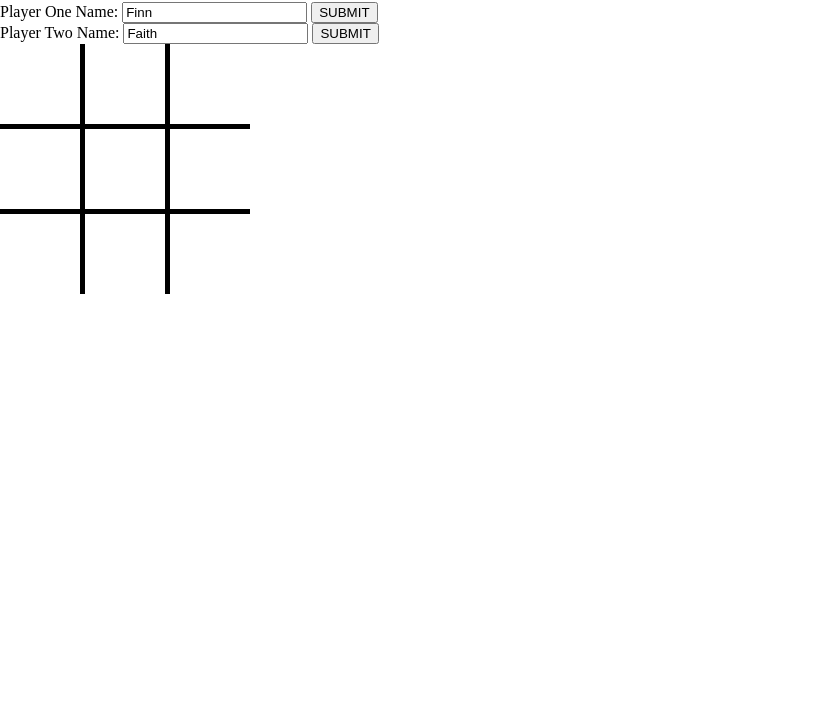
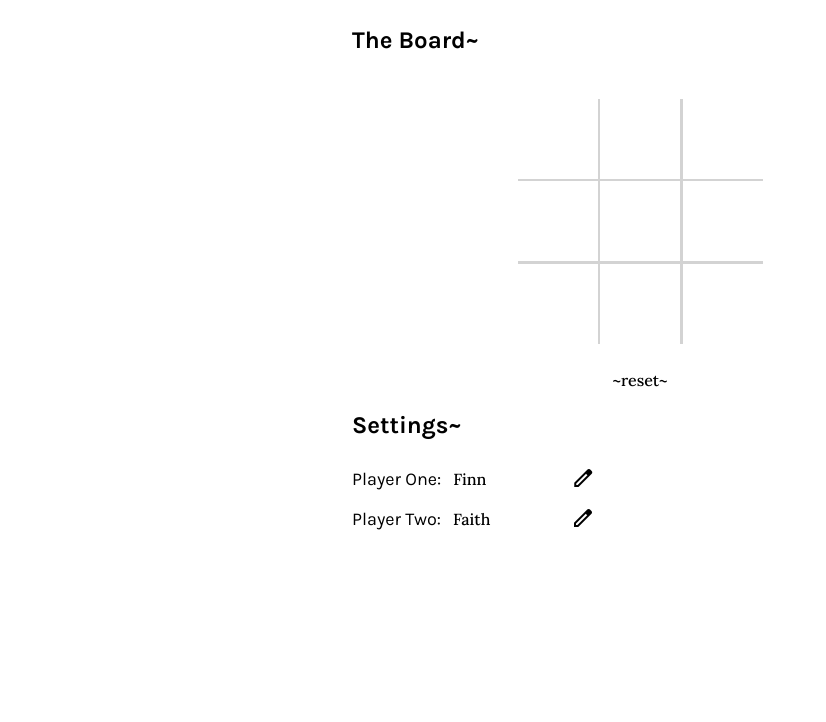
Before and after one commit to Jedsonofnel/TOP-js-tic-tac-toe, a website: page index.html in a window 1280 px wide. Shown: the part 78-800 px from the top of the page, without its empty margins (0-826 px from the left). Drawn offline with nearby package versions, Linux system fonts and the light colour scheme.

Commit message:
Implement reset board button

```diff
--- a/index.html
+++ b/index.html
@@ -4,24 +4,16 @@
         <meta charset="UTF-8" />
         <title>Tic-Tac-Toe</title>
         <link rel="stylesheet" href="styles.css" />
+        <link
+            rel="stylesheet"
+            href="https://fonts.googleapis.com/css2?family=Material+Symbols+Outlined:opsz,wght,FILL,GRAD@48,400,0,0"
+        />
         <script src="js/game.js" defer></script>
     </head>
 
     <body>
         <h1>Tic-Tac-Toe</h1>
-
-        <form action="/" method="POST" id="player_1_form">
-            <label for="player_1_name">Player One Name:</label>
-            <input type="text" id="player_1_name" name="player_1_name" />
-            <input type="submit" value="SUBMIT" />
-        </form>
-
-        <form action="/" method="POST" id="player_2_form">
-            <label for="player_2_name">Player Two Name:</label>
-            <input type="text" id="player_2_name" name="player_2_name" />
-            <input type="submit" value="SUBMIT" />
-        </form>
-
+        <h2>The Board~</h2>
         <div class="board-container">
             <main id="board">
                 <div id="0" class="cell"></div>
@@ -35,5 +27,25 @@
                 <div id="8" class="cell"></div>
             </main>
         </div>
+
+        <button id="reset">~reset~</button>
+
+        <h2>Settings~</h2>
+
+        <form action="/" method="POST" id="player_1_form">
+            <label for="player_1_name">Player One:</label>
+            <input type="text" id="player_1_name" name="player_1_name" />
+            <button type="submit">
+                <span class="material-symbols-outlined">edit</span>
+            </button>
+        </form>
+
+        <form action="/" method="POST" id="player_2_form">
+            <label for="player_2_name">Player Two:</label>
+            <input type="text" id="player_2_name" name="player_2_name" />
+            <button type="submit" aria-label="submit">
+                <span class="material-symbols-outlined">edit</span>
+            </button>
+        </form>
     </body>
 </html>
--- a/js/game.js
+++ b/js/game.js
@@ -144,8 +144,25 @@ const gameController = (() => {
         })
     }
 
+    const handleReset = (abort) => {
+        const resetButton = document.getElementById("reset")
+        resetButton.addEventListener(
+            "click",
+            () => {
+                abort.abort()
+                board.resetBoard()
+                beginRound()
+                alert("game reset!")
+            },
+            { once: true }
+        )
+    }
+
     const setupBoard = (abort) => {
         const boardNode = document.getElementById("board")
+        boardNode.childNodes.forEach((cell) => {
+            cell.textContent = ""
+        })
         boardNode.childNodes.forEach((cell) => {
             cell.addEventListener("click", handleSelection(abort), {
                 once: true,
@@ -185,6 +202,7 @@ const gameController = (() => {
     const beginRound = () => {
         const abort = new AbortController()
         setupBoard(abort)
+        handleReset(abort)
     }
 
     const start = () => {
--- a/styles.css
+++ b/styles.css
@@ -1,3 +1,11 @@
+@import url("https://fonts.googleapis.com/css2?family=Lora:ital,wght@0,500;0,700;1,500;1,700&display=swap");
+@import url("https://fonts.googleapis.com/css2?family=Karla:ital,wght@0,400;0,700;1,400;1,700&display=swap");
+
+:root {
+    --serif: "Lora", serif;
+    --sans: "Karla", sans-serif;
+}
+
 *,
 *:before,
 *:after {
@@ -5,26 +13,118 @@
 }
 
 body {
-    margin: 0;
+    margin: 0 auto;
+    width: min(72ch, 90%);
+    display: flex;
+    flex-direction: column;
 }
 
 /* the board */
 .board-container {
-    display: inline-block;
-    background-color: black;
+    display: block;
+    background-color: lightgrey;
+    align-self: center;
+    margin: 25px 0;
 }
 
 #board {
     display: grid;
     grid-template-columns: repeat(3, 80px);
     grid-template-rows: repeat(3, 80px);
-    grid-gap: 5px;
+    grid-gap: 2.5px;
 }
 
 .cell {
     background-color: white;
+    font-size: 60px;
+    font-family: var(--sans);
+    font-weight: 400;
 
     display: flex;
     justify-content: center;
     align-items: center;
 }
+
+#reset {
+    align-self: center;
+    border: none;
+    background-color: white;
+
+    font-family: var(--serif);
+    font-size: 16px;
+}
+
+#reset:hover,
+#reset:active {
+    text-decoration: underline;
+    cursor: pointer;
+}
+
+/* other styling */
+h1 {
+    font-family: var(--serif);
+    font-weight: normal;
+    font-style: italic;
+}
+
+h2 {
+    font-family: var(--sans);
+    font-weight: bold;
+}
+
+form {
+    display: flex;
+    align-items: center;
+}
+
+label {
+    font-family: var(--sans);
+    font-size: 18px;
+}
+
+input {
+    font-family: var(--serif);
+    font-size: 16px;
+    border: none;
+    width: 100px;
+    margin-left: 10px;
+    margin-right: 10px;
+}
+
+input:hover,
+input:active,
+input:focus {
+    text-decoration: underline;
+    cursor: pointer;
+    outline: none;
+    border: none;
+}
+
+button[type="submit"] {
+    background-color: white;
+    border: none;
+    border-radius: 50%;
+    margin: 5px;
+    width: 30px;
+    height: 30px;
+}
+
+button[type="submit"] > span {
+    position: relative;
+    left: -1px;
+    bottom: -1px;
+}
+
+button[type="submit"]:hover,
+button[type="submit"]:active,
+button[type="submit"]:focus {
+    cursor: pointer;
+    background-color: #efefef;
+    outline: none;
+}
+
+button[type="submit"]:hover > span,
+button[type="submit"]:active > span,
+button[type="submit"]:focus > span {
+    color: darkgrey;
+}
```
